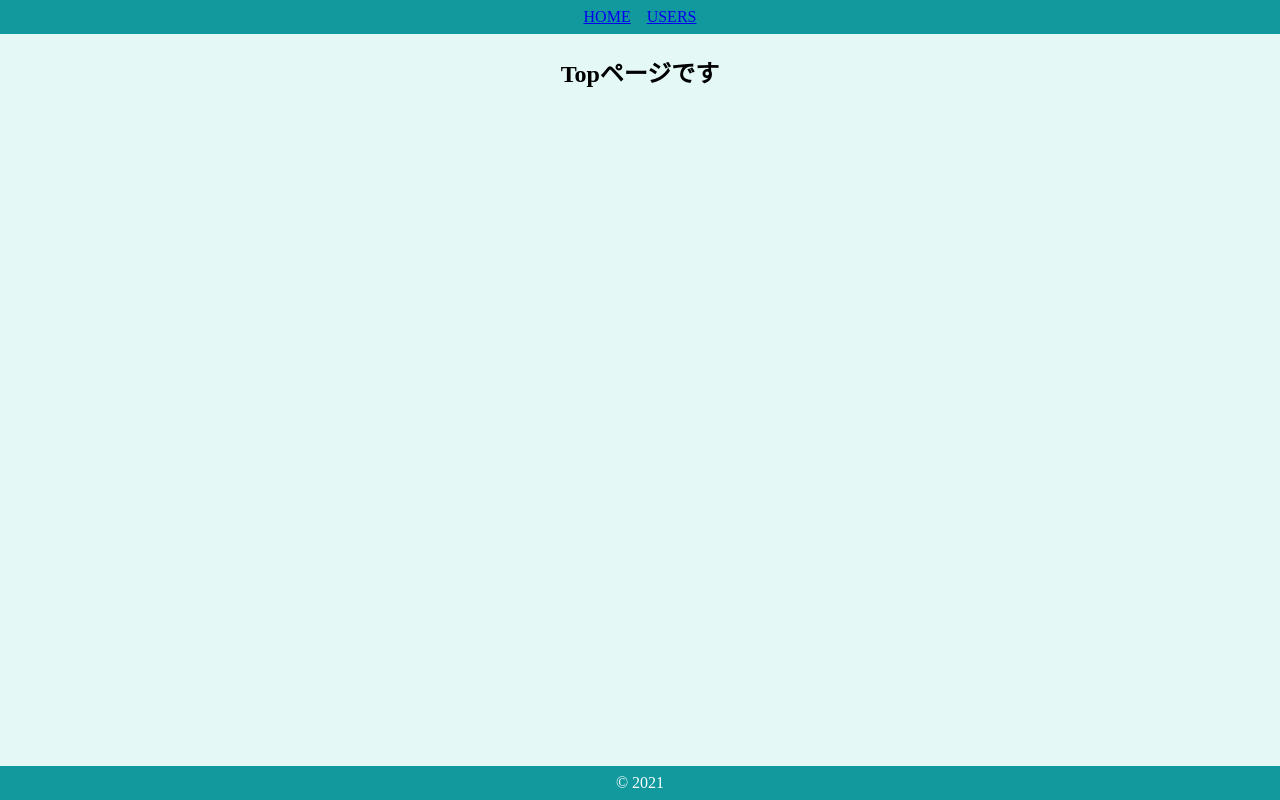
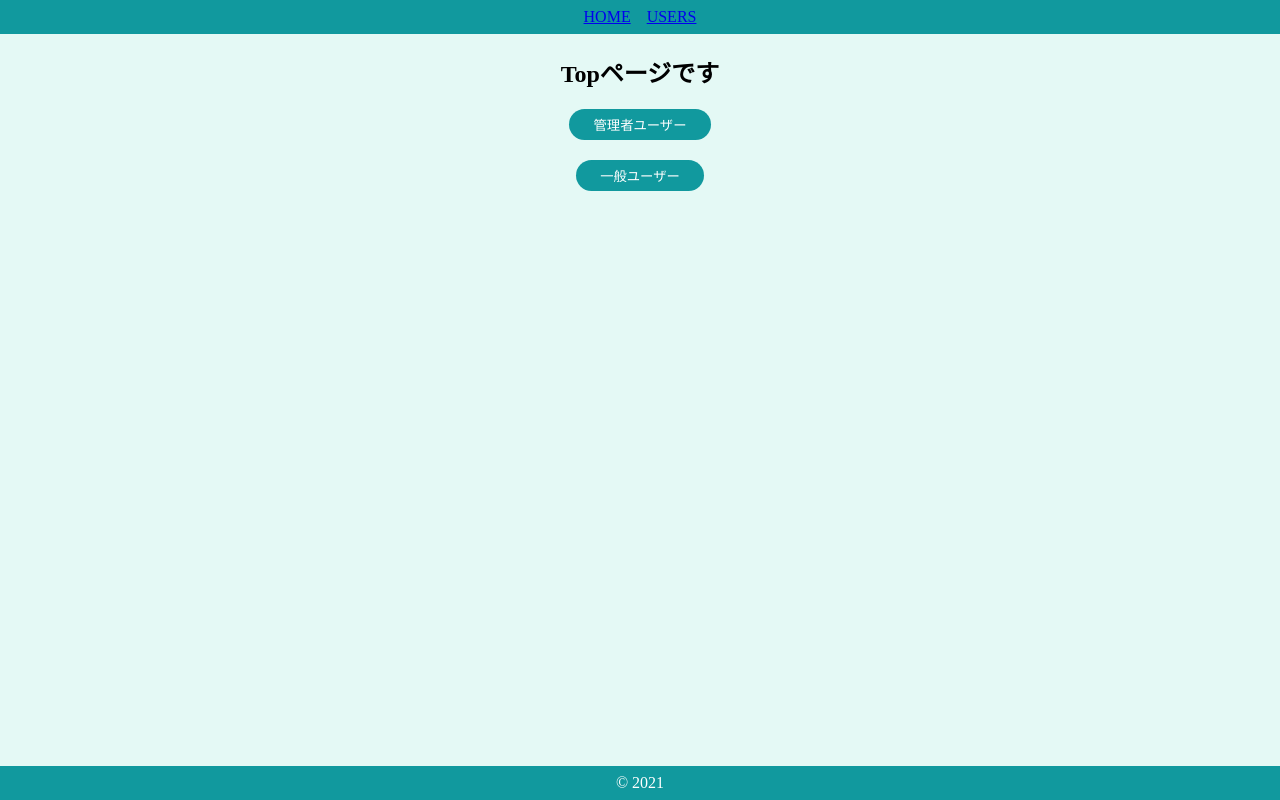
Before and after one commit to takanobu68/AtomicDesign, a React (Create React App) app: page / in a window 1280 px wide. Built offline with nearby package versions, Linux system fonts and the light colour scheme.

Commit message:
globalStateExample

```diff
--- a/src/components/atoms/button/SecondaryButton.jsx
+++ b/src/components/atoms/button/SecondaryButton.jsx
@@ -2,10 +2,11 @@
 import { BaseButton } from "./BaseButton";
 
 export const SecondaryButton = (props) => {
-  const { children } = props;
-  return <SButton>{children}</SButton>;
+  const { children, onClick } = props;
+  return <SButton onClick={onClick}>{children}</SButton>;
 };
 
 const SButton = styled(BaseButton)`
   background-color: #11999e;
+  margin-bottom: 20px;
 `;
--- a/src/components/molecules/user/UserIconWithName.jsx
+++ b/src/components/molecules/user/UserIconWithName.jsx
@@ -1,11 +1,12 @@
 import styled from "styled-components";
 
 export const UserIconWithName = (props) => {
-  const { image, name } = props;
+  const { image, name, isAdmin } = props;
   return (
     <SContainer>
       <SImg height={160} width={160} src={image} alt={name} />
       <SName>{name}</SName>
+      {isAdmin && <SEdit>編集</SEdit>}
     </SContainer>
   );
 };
@@ -24,3 +25,9 @@
   margin: 0;
   color: #40514e;
 `;
+
+const SEdit = styled.span`
+  text-decoration: underline;
+  color: #aaa;
+  cursor: pointer;
+`;
--- a/src/components/organisms/user/UserCard.jsx
+++ b/src/components/organisms/user/UserCard.jsx
@@ -3,10 +3,10 @@
 import { UserIconWithName } from "../../molecules/user/UserIconWithName";
 
 export const UserCard = (props) => {
-  const { user } = props;
+  const { user, isAdmin } = props;
   return (
     <Card>
-      <UserIconWithName image={user.image} name={user.name} />
+      <UserIconWithName image={user.image} name={user.name} isAdmin={isAdmin} />
       <SDl>
         <dt>メール</dt>
         <dd>{user.email}</dd>
--- a/src/components/pages/Top.jsx
+++ b/src/components/pages/Top.jsx
@@ -1,9 +1,21 @@
 import styled from "styled-components";
+import { SecondaryButton } from "../atoms/button/SecondaryButton";
+import { useHistory } from "react-router-dom";
 
 export const Top = () => {
+  const history = useHistory();
+
+  const onClickAdmin = () =>
+    history.push({ pathname: "/users", state: { isAdmin: true } });
+  const onClickGeneral = () =>
+    history.push({ pathname: "/users", state: { isAdmin: false } });
+
   return (
     <SContainer>
       <h2>Topページです</h2>
+      <SecondaryButton onClick={onClickAdmin}> 管理者ユーザー</SecondaryButton>
+      <br />
+      <SecondaryButton onClick={onClickGeneral}>一般ユーザー</SecondaryButton>
     </SContainer>
   );
 };
--- a/src/components/pages/Users.jsx
+++ b/src/components/pages/Users.jsx
@@ -1,4 +1,5 @@
 import styled from "styled-components";
+import { useLocation } from "react-router-dom";
 import { SearchInput } from "../molecules/SearchInput";
 import { UserCard } from "../organisms/user/UserCard";
 
@@ -17,13 +18,16 @@
 });
 
 export const Users = () => {
+  const { state } = useLocation();
+  const isAdmin = state ? state.isAdmin : false;
+
   return (
     <SContainer>
       <h2>ユーザー一覧</h2>
       <SearchInput />
       <SUserArea>
         {users.map((user) => (
-          <UserCard key={user.id} user={user} />
+          <UserCard key={user.id} user={user} isAdmin={isAdmin} />
         ))}
       </SUserArea>
     </SContainer>
```
